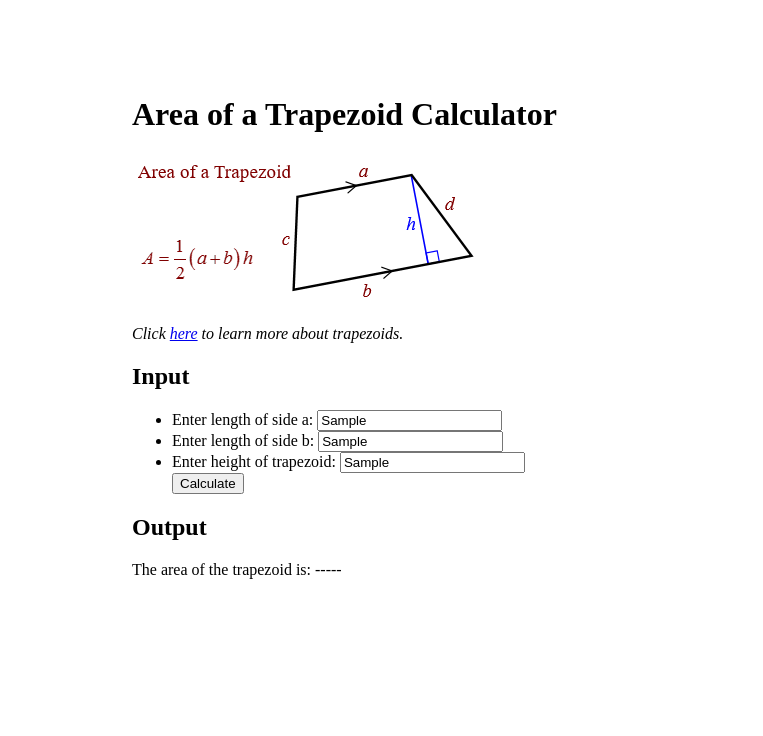
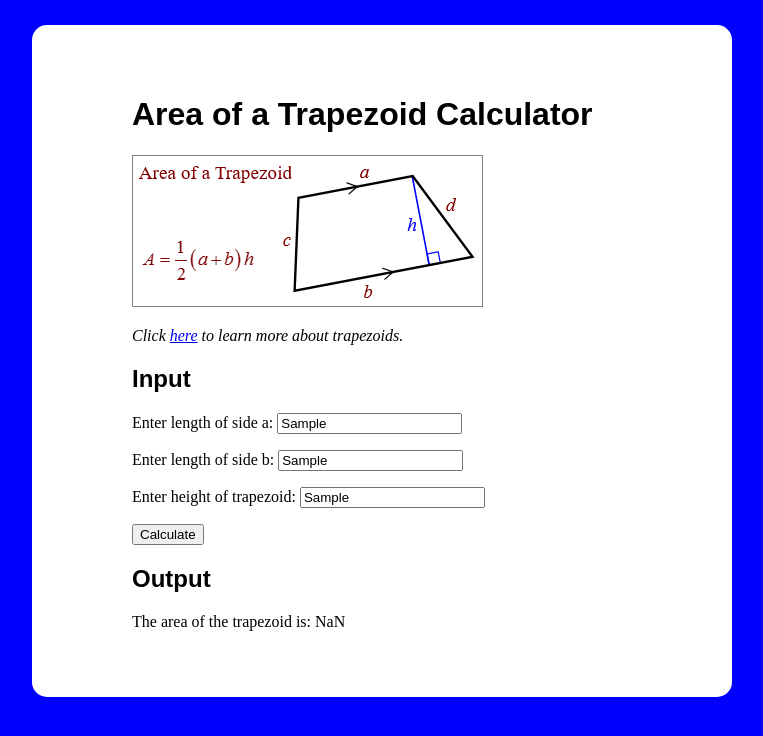
Before and after one commit to jonathansfx/area-of-a-trapezoid-calculator, a plain HTML site: page index.html in a window 1280 px wide. Both pictures are taken after typing "Sample", "Sample", "Sample" into the empty fields and a click on the button "Calculate". Shown: the whole page, without its empty margins (258-1021 px from the left). Drawn offline with Linux system fonts and the light colour scheme.

Commit message:
asdfasfd

```diff
--- a/index.html
+++ b/index.html
@@ -10,13 +10,12 @@
         <img src="img/area-trapezoid.png" alt="Trapezoid">
         <p><i>Click <a href="https://en.wikipedia.org/wiki/Trapezoid" target="_blank">here</a> to learn more about trapezoids.</i></p>
         <h2>Input</h2>
-        <ul>
-            <li>Enter length of side a: <input type="text" class="a"></li>
-            <li>Enter length of side b: <input type="text" class="b"></li>
-            <li>Enter height of trapezoid: <input type="text" class="h"></li>
-            <button>Calculate</button>
+            <p>Enter length of side a: <input type="text" id="aEl"></p>
+            <p>Enter length of side b: <input type="text" id="bEl"></p>
+            <p>Enter height of trapezoid: <input type="text" id="hEl"></p>
+            <button id="btn">Calculate</button>
         </ul>
         <h2>Output</h2>
-        <p>The area of the trapezoid is: <span class="output">-----</span></p>
+        <p>The area of the trapezoid is: <span id="output">-----</span></p>
     </body>
 </html>
--- a/main.js
+++ b/main.js
@@ -0,0 +1,15 @@
+// Btn Event Listenerr
+document.getElementById("btn").addEventListener("click", btnClicked);
+
+function btnClicked() {
+// HTML Var
+let a = document.getElementById("aEl").value;
+let b = document.getElementById("bEl").value;
+let h = document.getElementById("hEl").value;
+
+// Process
+let area = (("a" + "b")/2) * "h";
+
+// Output
+document.getElementById("output").innerHTML = area;
+}
--- a/style.css
+++ b/style.css
@@ -1,5 +1,23 @@
+html {
+    background-color: blue;
+}
+
 body {
     width: 500px;
     margin: 25px auto;
 padding: 50px 100px;
+border-radius: 15px;
+background-color: white;
 }
+
+img {
+    border: 1px  solid gray;
+}
+
+ul {
+    line-height: 30px;
+}
+
+h1, h2 {
+    font-family: Arial, Helvetica, sans-serif;
+}
```
